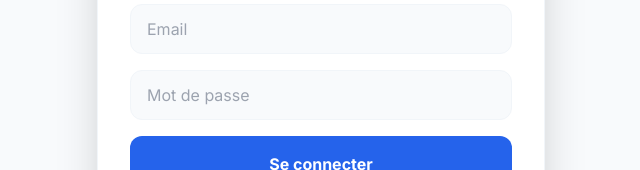
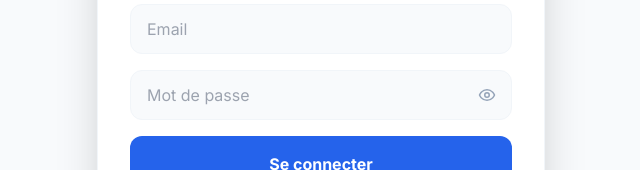
Before and after one commit to SamuelSgn25/TECHMA-TEST, a React (Vite) app in the folder client/: page / in a window 1280 px wide. Shown: the part 370-540 px from the top of the page, without its empty margins (319-959 px from the left). Built offline with nearby package versions, Linux system fonts and the light colour scheme; no server answers.

Commit message:
Add modify password

```diff
--- a/client/src/components/Login.jsx
+++ b/client/src/components/Login.jsx
@@ -1,8 +1,10 @@
 import React, { useState } from 'react';
+import { Eye, EyeOff, Mail, Lock, User as UserIcon } from 'lucide-react';
 import axios from 'axios';
 
 const Login = ({ onLogin }) => {
   const [isRegister, setIsRegister] = useState(false);
+  const [showPassword, setShowPassword] = useState(false);
   const [formData, setFormData] = useState({ username: '', email: '', password: '' });
   const [error, setError] = useState('');
 
@@ -43,16 +45,30 @@
               onChange={(e) => setFormData({...formData, username: e.target.value})}
             />
           )}
+
+          <div className="relative">
             <input
               type="email" placeholder="Email"
               className="w-full px-4 py-3 bg-slate-50 border border-slate-100 rounded-xl focus:ring-2 focus:ring-premium-accent/20 outline-none transition-all"
               onChange={(e) => setFormData({...formData, email: e.target.value})}
             />
+          </div>
+
+          <div className="relative">
             <input
-            type="password" placeholder="Mot de passe"
+              type={showPassword ? "text" : "password"}
+              placeholder="Mot de passe"
               className="w-full px-4 py-3 bg-slate-50 border border-slate-100 rounded-xl focus:ring-2 focus:ring-premium-accent/20 outline-none transition-all"
               onChange={(e) => setFormData({...formData, password: e.target.value})}
             />
+            <button
+              type="button"
+              onClick={() => setShowPassword(!showPassword)}
+              className="absolute right-4 top-1/2 -translate-y-1/2 text-slate-400 hover:text-premium-accent"
+            >
+              {showPassword ? <EyeOff size={18} /> : <Eye size={18} />}
+            </button>
+          </div>
           <button className="w-full bg-premium-accent text-white py-4 rounded-xl font-bold hover:shadow-lg hover:shadow-premium-accent/30 transition-all">
             {isRegister ? "S'inscrire" : "Se connecter"}
           </button>
```
Lines whose indentation alone changed are shown as unchanged.
